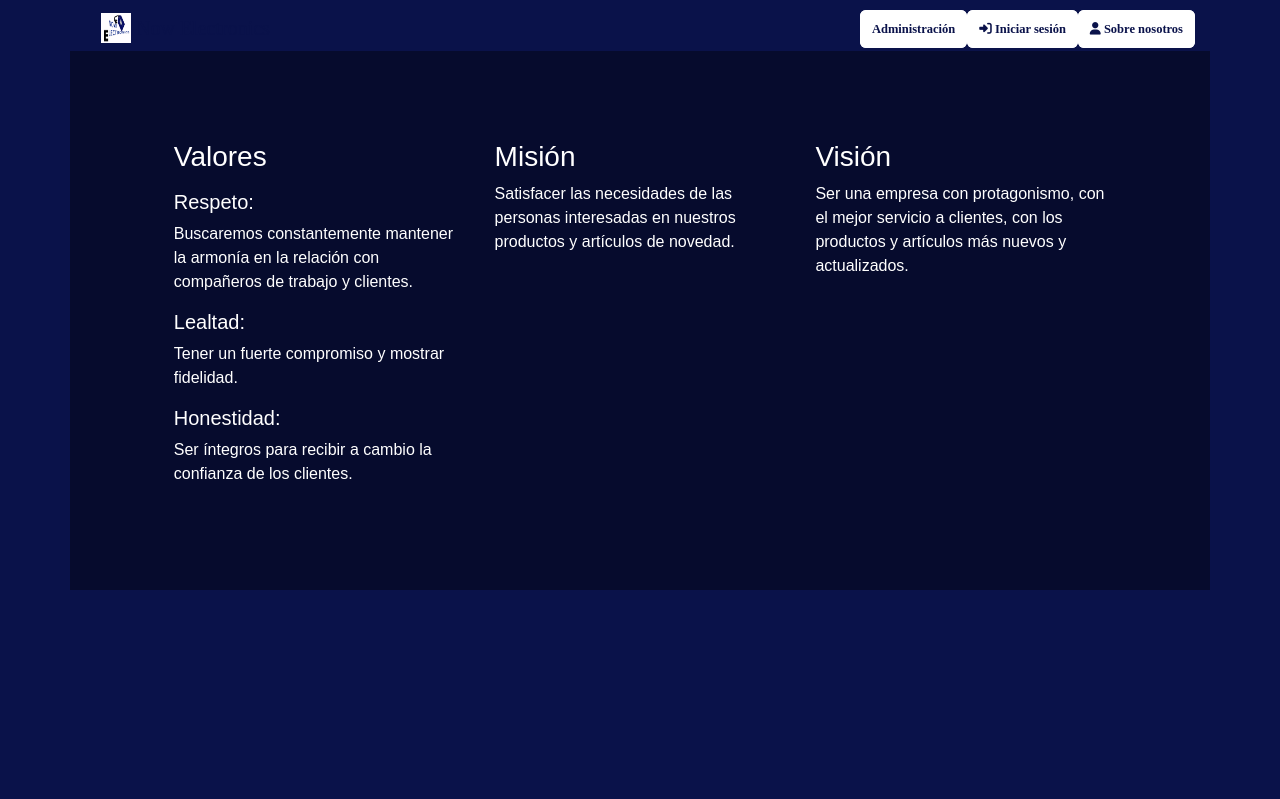
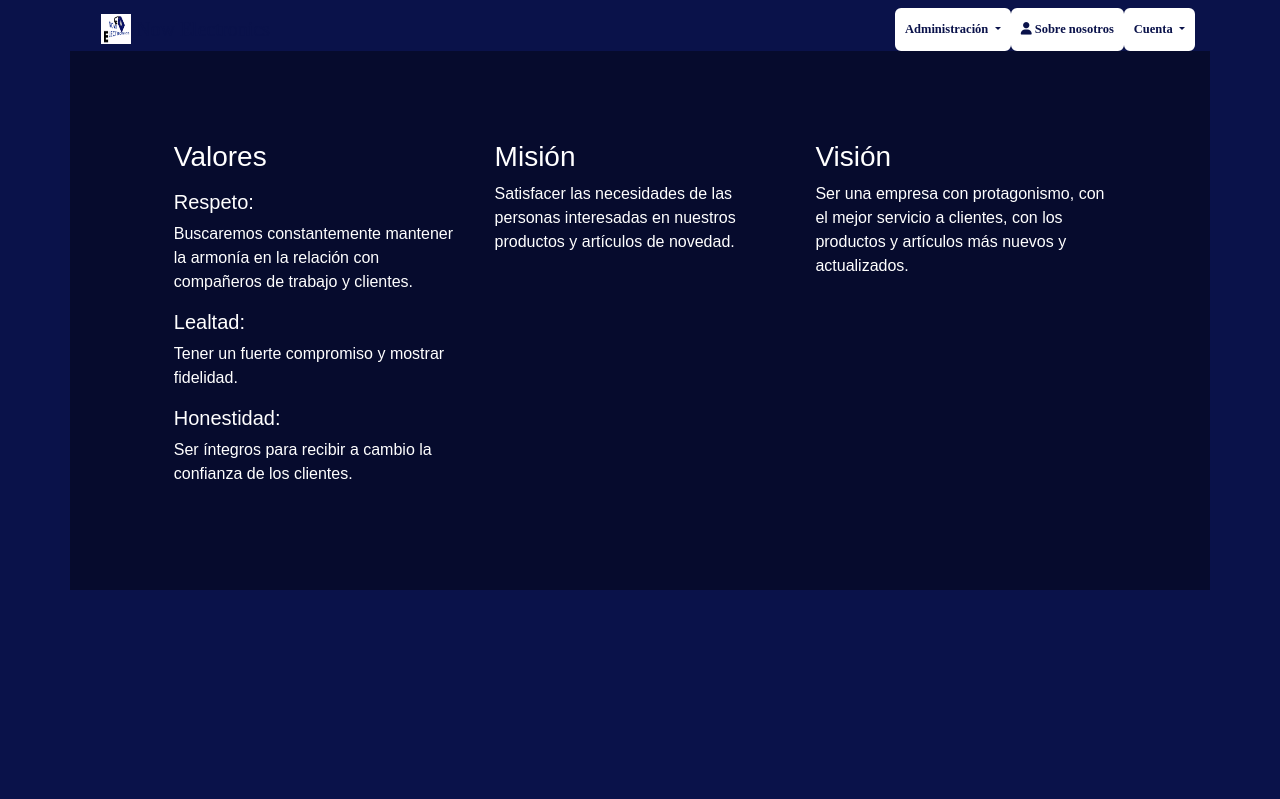
Before and after one commit to wilhenc36/Now-Electronics, a Node server app: page /sobreNosotros in a window 1280 px wide. Shown: the top 799 px of the page. Run offline with Node 20, Linux system fonts and the light colour scheme; some libraries are stand-ins or nearby versions.

Commit message:
Se agrego el if login en un dropdown-menu para iniciar sesión o cerrar sesión.

```diff
--- a/views/layouts/main.hbs
+++ b/views/layouts/main.hbs
@@ -39,29 +39,42 @@
       <div class="collapse navbar-collapse" data-nav-image="../assets/img/blurred-image-1.jpg" data-color="blue">
         <ul class="navbar-nav ml-auto">
           <li class="dropdown nav-item">
-            <a href="#" class="boton_personalizado" data-toggle="dropdown" aria-expanded="false">
+            <a href="#" class="dropdown-toggle nav-link boton_personalizado" data-toggle="dropdown" aria-expanded="false">
               Administración </a>
             <div class="dropdown-menu dropdown-menu-right dropdown-danger">
-              <a href="/" class="dropdown-item">
-                Tu perfil
-              </a>
-              <a href="/crear-producto" class="dropdown-item">
+              <a href="/crear-producto" class="boton_personalizado">
                 Crear producto
               </a>
-              <a href="/" class="dropdown-item">
+              <div class="dropdown-divider"></div>
+              <a href="/" class="boton_personalizado">
                 Ver productos
               </a>
             </div>
           </li>
           {{!-- Iniciar o cerrar sesión --}}
-          <li class="nav-item">
+          {{!--<li class="nav-item">
             <a class="boton_personalizado" href="/iniciar-sesion">
               <i class="fas fa-sign-in-alt"></i> Iniciar sesión</a>
+          </li>--}}
+          <li class="nav-item">
+            <a class=" nav-link boton_personalizado" href="/sobreNosotros">
+              <i class="fa fa-user"></i> Sobre nosotros</a>
           </li>
-          <li class="nav-item">
-            <a class="boton_personalizado" href="/sobreNosotros">
-              <i class="fa fa-user"></i> Sobre nosotros</a>
-              </li>
+          <li class="dropdown nav-item">
+            <a href="#" class="dropdown-toggle nav-link boton_personalizado" data-toggle="dropdown" aria-expanded="false">
+              Cuenta </a>
+            <div class="dropdown-menu">
+              {{#if login}}
+                <a href="/perfil" class="boton_personalizado"> Tu perfil</a>
+                <div class="dropdown-divider"></div>
+                <a href="/cerrar-sesion" class="boton_personalizado">Cerrar sesión</a>
+              {{else}}
+                <a href="/crear-cuenta" class="boton_personalizado">Regístrarse</a>
+                <div class="dropdown-divider"></div>
+                <a href="/iniciar-sesion" class="boton_personalizado">Iniciar sesión</a>
+              {{/if}}
+            </div>
+          </li>
         </ul>
       </div>
     </div>
@@ -80,6 +93,10 @@
   <script src="https://stackpath.bootstrapcdn.com/bootstrap/4.5.2/js/bootstrap.min.js"
     integrity="sha384-B4gt1jrGC7Jh4AgTPSdUtOBvfO8shuf57BaghqFfPlYxofvL8/KUEfYiJOMMV+rV"
     crossorigin="anonymous"></script>
+  <script src="/js/jasny-bootstrap.min.js"></script>
+  {{!-- Bootstrap tag input --}}
+  <script src="/js/bootstrap-tagsinput.js"></script>
+
 </body>
 
 <!-- Footer -->
```
